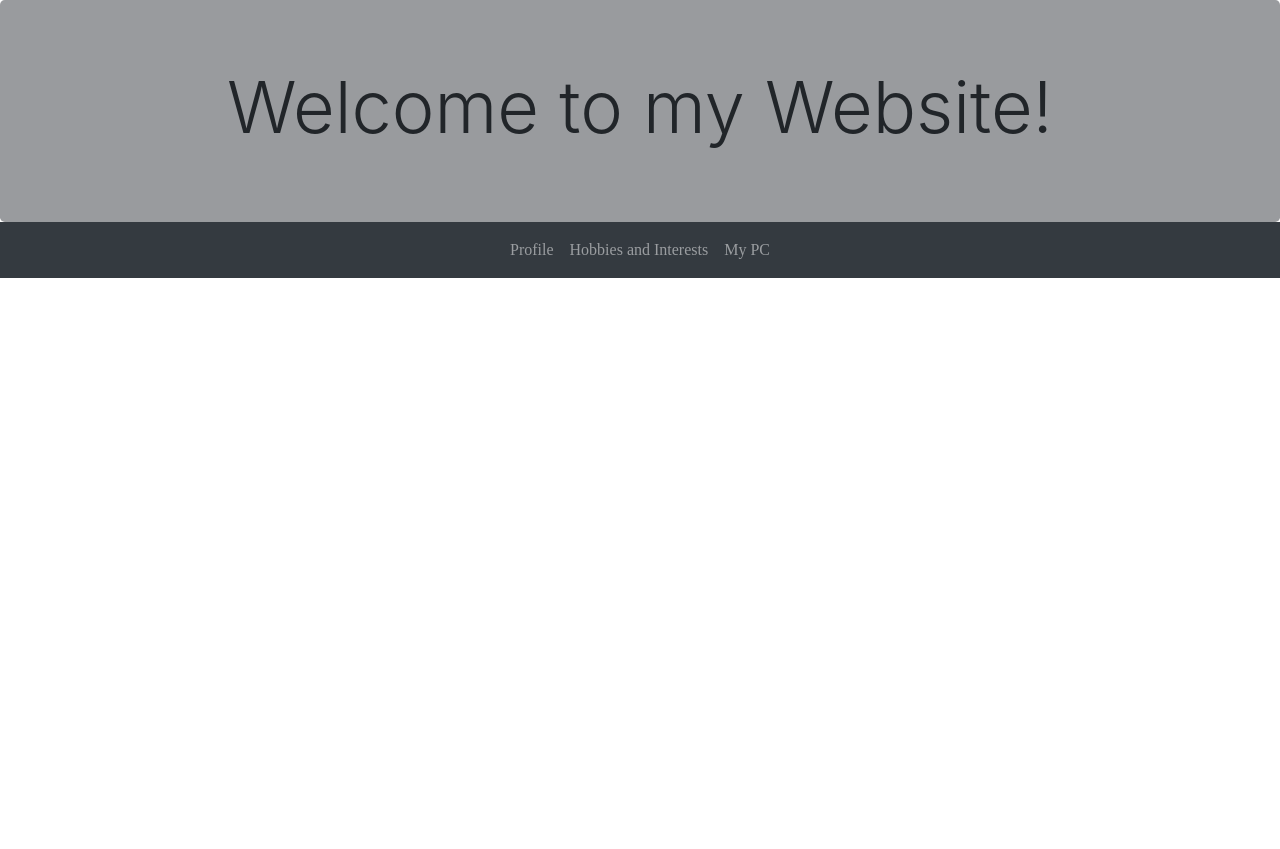
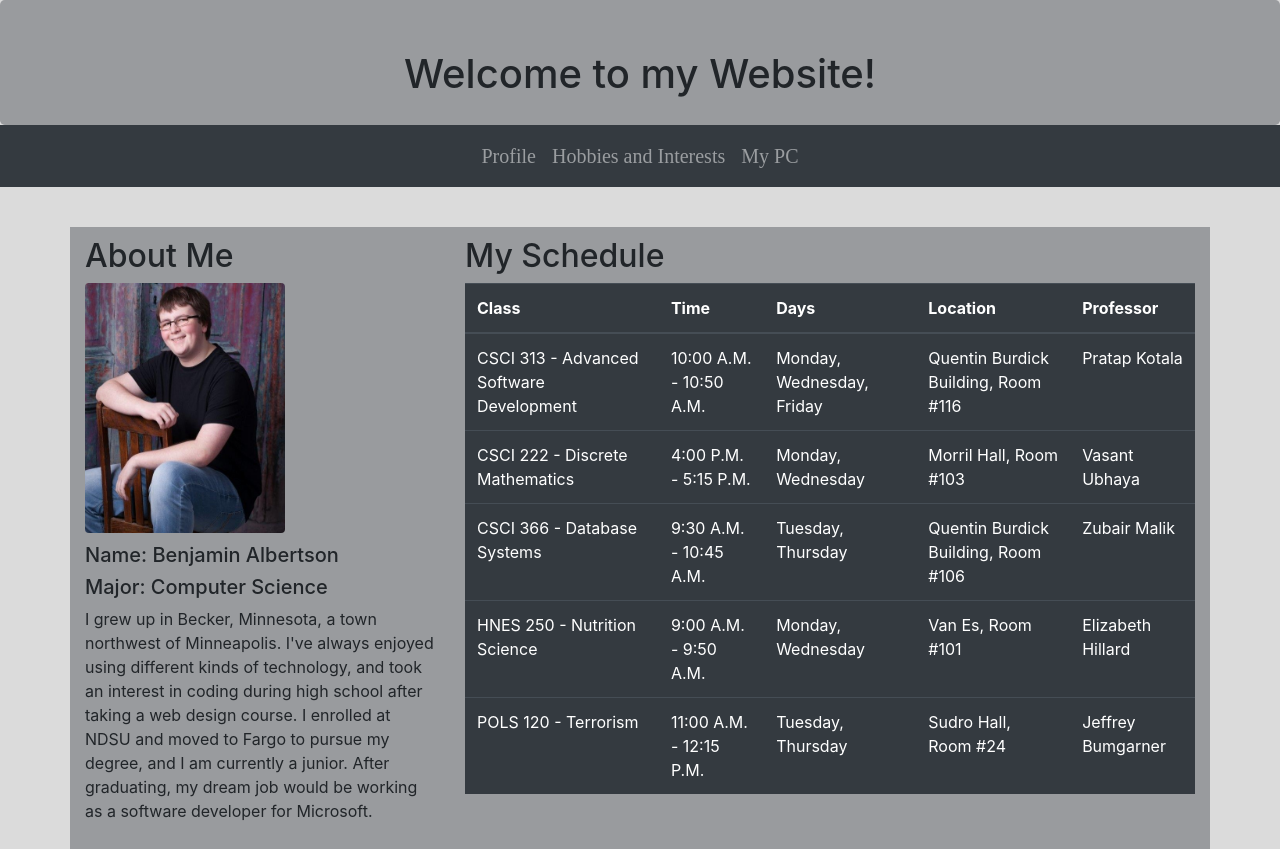
Before and after one commit to benjaminalbertson/My-Website, a plain HTML site: page home.html in a window 1280 px wide. Before the commit the page ends 800 px from the top, so only its background shows below. Drawn offline with nearby package versions, Linux system fonts and the light colour scheme.

Commit message:
finished home

```diff
--- a/home.html
+++ b/home.html
@@ -19,19 +19,18 @@
     <script src="https://code.jquery.com/jquery-3.3.1.slim.min.js" integrity="sha384-q8i/X+965DzO0rT7abK41JStQIAqVgRVzpbzo5smXKp4YfRvH+8abtTE1Pi6jizo" crossorigin="anonymous"></script>
     <script src="https://cdnjs.cloudflare.com/ajax/libs/popper.js/1.14.6/umd/popper.min.js" integrity="sha384-wHAiFfRlMFy6i5SRaxvfOCifBUQy1xHdJ/yoi7FRNXMRBu5WHdZYu1hA6ZOblgut" crossorigin="anonymous"></script>
     <script src="https://stackpath.bootstrapcdn.com/bootstrap/4.2.1/js/bootstrap.min.js" integrity="sha384-B0UglyR+jN6CkvvICOB2joaf5I4l3gm9GU6Hc1og6Ls7i6U/mkkaduKaBhlAXv9k" crossorigin="anonymous"></script>
-  <header>
-      <div class="jumbotron">
-        <h1 class="display-3">Welcome to my Website!</h1>
-      </div>
-  </header>
 
-  <nav class="navbar navbar-expand-sm bg-dark navbar-dark justify-content-center">
+    <div class="jumbotron">
+        <h1 class="display-5">Welcome to my Website!</h1>
+    </div>
+
+    <nav class="navbar navbar-expand-sm bg-dark navbar-dark justify-content-center">
       <ul class="navbar-nav">
         <li class="nav-item">
-          <a class="nav-link" href="#">Profile</a>
+          <a class="nav-link" href="home.html">Profile</a>
         </li>
         <li class="nav-item">
-          <a class="nav-link" href="#">Hobbies and Interests</a>
+          <a class="nav-link" href="hobbies.html">Hobbies and Interests</a>
         </li>
         <li class="nav-item">
           <a class="nav-link" href="#">My PC</a>
@@ -39,9 +38,75 @@
       </ul>
     </nav>
 
-    <main>
+    <div class="container" id="wrapper">
 
+      <div class="row">
+        <div class="col-sm-4">
+          <h2>About Me</h2>
+          <img src="me.jpg" class="rounded" alt="Benjamin" id="pictureofme">
+          <h5>Name: Benjamin Albertson</h5>
+          <h5>Major: Computer Science</h5>
+          <p>I grew up in Becker, Minnesota, a town northwest of Minneapolis.
+            I've always enjoyed using different kinds of technology,
+            and took an interest in coding during high school after taking
+            a web design course. I enrolled at NDSU and moved to Fargo to pursue
+             my degree, and I am currently a junior. After graduating, my dream
+             job would be working as a software developer for Microsoft.</p>
+        </div>
 
-    </main>
+        <div class="col-sm-8">
+          <h2>My Schedule</h2>
+          <table class="table table-dark">
+            <thead>
+              <tr>
+                <th>Class</th>
+                <th>Time</th>
+                <th>Days</th>
+                <th>Location</th>
+                <th>Professor</th>
+              </tr>
+            </thead>
+            <tbody>
+              <tr>
+                <td>CSCI 313 - Advanced Software Development</td>
+                <td>10:00 A.M. - 10:50 A.M.</td>
+                <td>Monday, Wednesday, Friday</td>
+                <td>Quentin Burdick Building, Room #116</td>
+                <td>Pratap Kotala</td>
+              </tr>
+              <tr>
+                  <td>CSCI 222 - Discrete Mathematics</td>
+                  <td>4:00 P.M. - 5:15 P.M.</td>
+                  <td>Monday, Wednesday</td>
+                  <td>Morril Hall, Room #103</td>
+                  <td>Vasant Ubhaya</td>
+              </tr>
+              <tr>
+                  <td>CSCI 366 - Database Systems</td>
+                  <td>9:30 A.M. - 10:45 A.M.</td>
+                  <td>Tuesday, Thursday</td>
+                  <td>Quentin Burdick Building, Room #106</td>
+                  <td>Zubair Malik</td>
+              </tr>
+              <tr>
+                  <td>HNES 250 - Nutrition Science</td>
+                  <td>9:00 A.M. - 9:50 A.M.</td>
+                  <td>Monday, Wednesday</td>
+                  <td>Van Es, Room #101</td>
+                  <td>Elizabeth Hillard </td>
+              </tr>
+              <tr>
+                  <td>POLS 120 - Terrorism</td>
+                  <td>11:00 A.M. - 12:15 P.M.</td>
+                  <td>Tuesday, Thursday</td>
+                  <td>Sudro Hall, Room #24</td>
+                  <td>Jeffrey Bumgarner</td>
+              </tr>
+            </tbody>
+          </table>
+
+        </div>
+      </div>
+    </div>
   </body>
 </html>
--- a/style.css
+++ b/style.css
@@ -1,9 +1,29 @@
 .jumbotron {
     margin-bottom: 0px;
+    padding-top: 50px;
     text-align: center;
     background-color: #999b9e;
+    height: 125px;
+}
+
+body{
+    background-color: #dbdbdb;
 }
 
 .nav-link {
     font-family: 'Times New Roman', Times, serif;
+    font-size: 20px;
 }
+
+#wrapper {
+    margin-top: 40px;
+    background-color: #999b9e;
+    padding-top: 10px;
+    padding-bottom: 10px;
+}
+
+#pictureofme {
+    width: 200px;
+    height: 250px;
+    margin-bottom: 10px;
+}
```
Also changed, not shown: hobbies.html (added, +54 -0 lines), me.jpg (added).
